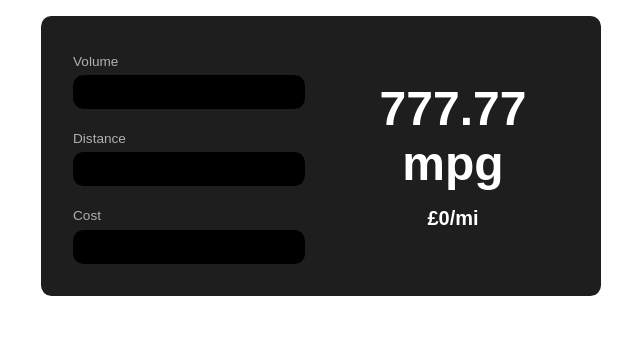
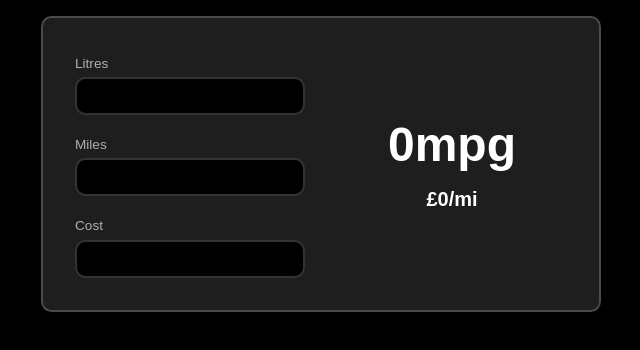
Before and after one commit to robertbckly/mpg-calculator-new, a React (Vite) app: page / in a window 1280 px wide. Shown: the top 350 px of the page, without its empty margins (319-959 px from the left). Built offline with nearby package versions, Linux system fonts and the light colour scheme.

Commit message:
refactor: improve + re-add functionality

```diff
--- a/src/components/app.css
+++ b/src/components/app.css
@@ -5,13 +5,14 @@
 body {
   margin: 0;
   font-family: sans-serif;
+  background-color: black;
 }
 
 input {
   font-size: 1rem;
 }
 
-.wrappable-text {
+.wrap-text {
   overflow-wrap: anywhere;
 }
 
@@ -28,6 +29,7 @@ input {
   width: 100%;
   max-width: 35rem;
   padding: var(--spacing);
+  border: 2px solid rgba(255, 255, 255, 0.2);
   border-radius: 0.65rem;
   gap: var(--spacing);
   background-color: rgb(30, 30, 30);
--- a/src/components/App.tsx
+++ b/src/components/app2.tsx
@@ -19,6 +19,14 @@ export default function App() {
   // const [recordList, setRecordList] = useState<RecordT[]>([]);
   // const [synced, setSynced] = useState(false);
   // const [savingOpen, setSavingOpen] = useState(false);
+
+  const mpg = inputData.distance && inputData.volume
+    ? (inputData.distance / (inputData.volume / 4.5462)).toFixed(2)
+    : 0;
+
+  const mpp = inputData.cost && inputData.distance
+    ? (inputData.cost / inputData.distance).toFixed(2)
+    : 0;
 
   // useEffect(() => {
   //   // No state; so sync state with storage
@@ -65,12 +73,12 @@ export default function App() {
   //   resetInput(true);
   // };
 
-  // const handleInputChange = (data: { input: string; value: any }) => {
-  //   setInputData((oldData) => ({
-  //     ...oldData,
-  //     [data.input]: data.value,
-  //   }));
-  // };
+  const handleInputChange = ({ input, value }: { input: string; value: any; }) => {
+    setInputData((exData) => ({
+      ...exData,
+      [input]: value,
+    }));
+  };
 
   // /**
   //  * Handles save button's dual behaviour:
@@ -96,17 +104,16 @@ export default function App() {
     <div className="calculator">
       <MainForm
         value={inputData}
-        onChange={({ input, value }) => setInputData({
-          ...inputData,
-          [input]: value,
-        })}
+        onChange={(change) => handleInputChange(change)}
       />
       <div className="output">
         <p className="output-item output-item--large">
-          <span className="wrappable-text">777.77</span>
+          <span className="wrap-text">{mpg}</span>
           mpg
         </p>
-        <p className="output-item">£0/mi</p>
+        <p className="output-item">
+          {`£${mpp}/mi`}
+        </p>
       </div>
     </div>
   );
--- a/src/components/main-form/main-form.css
+++ b/src/components/main-form/main-form.css
@@ -14,7 +14,7 @@
 .main-form__input {
   width: 100%;
   padding: 0.5rem;
-  border: none;
+  border: 2px solid rgba(255, 255, 255, 0.2);
   border-radius: 0.65rem;
   background-color: black;
   color: white;
--- a/src/components/main-form/main-form.tsx
+++ b/src/components/main-form/main-form.tsx
@@ -1,5 +1,5 @@
 import React, { ChangeEvent } from 'react';
-import { Record } from '../types/record';
+import { Record } from '../../types/record';
 import './main-form.css';
 
 // type InputErrors = {
@@ -8,7 +8,7 @@ import './main-form.css';
 
 export type MainFormProps = {
   value: Record;
-  onChange: (data: { input: string; value: any }) => void;
+  onChange: (change: { input: string; value: any }) => void;
 };
 
 export function MainForm({ value, onChange }: MainFormProps) {
@@ -24,26 +24,26 @@ export function MainForm({ value, onChange }: MainFormProps) {
   return (
     <form className="main-form" onSubmit={(e) => e.preventDefault()}>
       <label htmlFor="volume" className="main-form__label">
-        Volume
+        Litres
         <input
           className="main-form__input"
           type="number"
           name="volume"
           step={0.01}
           min={0}
-          value={value.volume || undefined}
+          value={value.volume || ''}
           onChange={handleInputChange}
         />
       </label>
       <label htmlFor="distance" className="main-form__label">
-        Distance
+        Miles
         <input
           className="main-form__input"
           type="number"
           name="distance"
           step={0.01}
           min={0}
-          value={value.distance || undefined}
+          value={value.distance || ''}
           onChange={handleInputChange}
         />
       </label>
@@ -55,7 +55,7 @@ export function MainForm({ value, onChange }: MainFormProps) {
           name="cost"
           step={0.01}
           min={0}
-          value={value.cost || undefined}
+          value={value.cost || ''}
           onChange={handleInputChange}
         />
       </label>
--- a/src/index.tsx
+++ b/src/index.tsx
@@ -1,6 +1,6 @@
 import React from 'react';
 import { createRoot } from 'react-dom/client';
-import App from './components/app';
+import App from './components/app2';
 
 const root = createRoot(document.getElementById('root')!);
 root.render(
```
